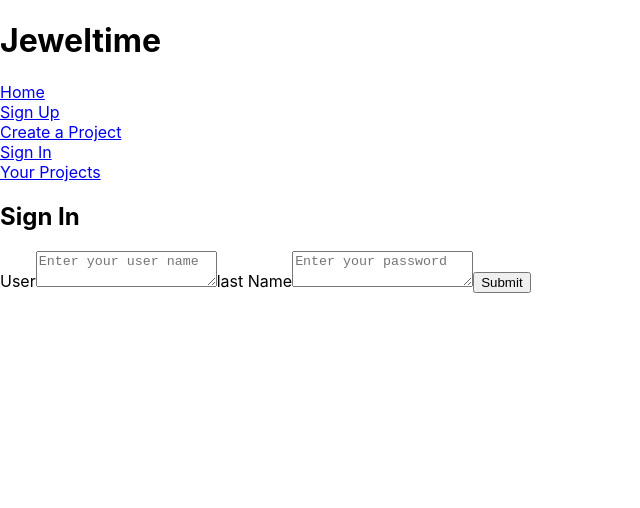
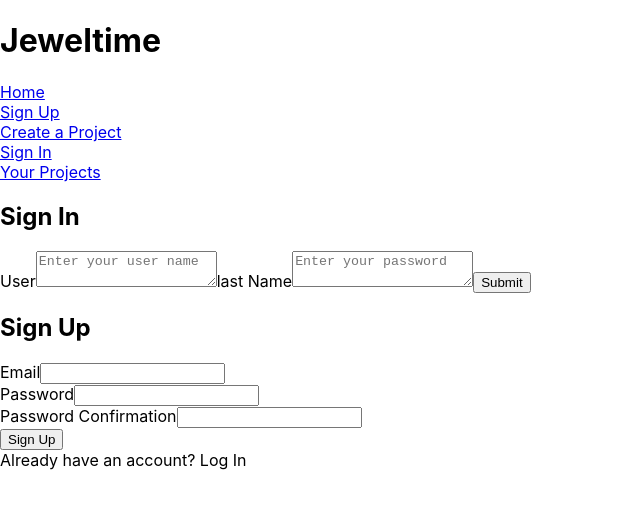
Before and after one commit to AngieCCo/front-end-jeweltime, a React (Create React App) app: page /signin in a window 1280 px wide. Shown: the top 508 px of the page, without its empty margins (0-640 px from the left). Built offline with nearby package versions, Linux system fonts and the light colour scheme.

Commit message:
Sign Up component

```diff
--- a/package.json
+++ b/package.json
@@ -7,8 +7,10 @@
     "@testing-library/react": "^13.4.0",
     "@testing-library/user-event": "^13.5.0",
     "axios": "^1.4.0",
+    "bootstrap": "^5.3.1",
     "firebase": "^10.1.0",
     "react": "^18.2.0",
+    "react-bootstrap": "^2.8.0",
     "react-dom": "^18.2.0",
     "react-router-dom": "^6.14.2",
     "react-scripts": "5.0.1",
--- a/src/App.js
+++ b/src/App.js
@@ -8,6 +8,7 @@
 import NewProjectForm from './components/NewProjectForm';
 import SignIn from './components/SignIn';
 import ProjectsList from './components/ProjectsList';
+import SignUp from './components/SignUp';
 import './App.css';
 
 const INITIAL_ACCOUNT_DATA = {
@@ -234,6 +235,7 @@
               />} />
             </Routes>
           </div>
+          <SignUp />
       </div>
   );
 }
--- /dev/null
+++ b/src/components/SignUp.js
@@ -0,0 +1,44 @@
+import React, { useRef } from "react";
+import { Form, Button, Card } from 'react-bootstrap'
+// import { useAuth } from "../contexts/AuthContext"
+// import { Link, useHistory } from "react-router-dom"
+
+export default function SignUp() {
+    const emailRef = useRef()
+    const passwordRef = useRef()
+    const passwordConfirmRef = useRef()
+    // const { signup } = useAuth()
+    // const [error, setError] = useState("")
+    // const [loading, setLoading] = useState(false)
+    // const history = useHistory()
+
+
+
+    return (
+        <>
+            <Card>
+                <Card.Body>
+                    <h2 className="text-center mb-4">Sign Up</h2>
+                    <Form>
+                        <Form.Group id="email">
+                            <Form.Label>Email</Form.Label>
+                            <Form.Control type="email" ref={emailRef} required />
+                        </Form.Group>
+                        <Form.Group id="password">
+                            <Form.Label>Password</Form.Label>
+                            <Form.Control type="password" ref={passwordRef} required />
+                        </Form.Group>
+                        <Form.Group id="password-confirm">
+                            <Form.Label>Password Confirmation</Form.Label>
+                            <Form.Control type="password" ref={passwordConfirmRef} required />
+                        </Form.Group>
+                        <Button className="w-100" type="submit">Sign Up</Button>
+                    </Form>
+                </Card.Body>
+                <div className="w-100 text-center mt-2">
+                    Already have an account? Log In
+                </div>
+            </Card>
+        </>
+    )
+}
```
Also changed, not shown: 1 other file (tests, documents, lock files or other folders).
